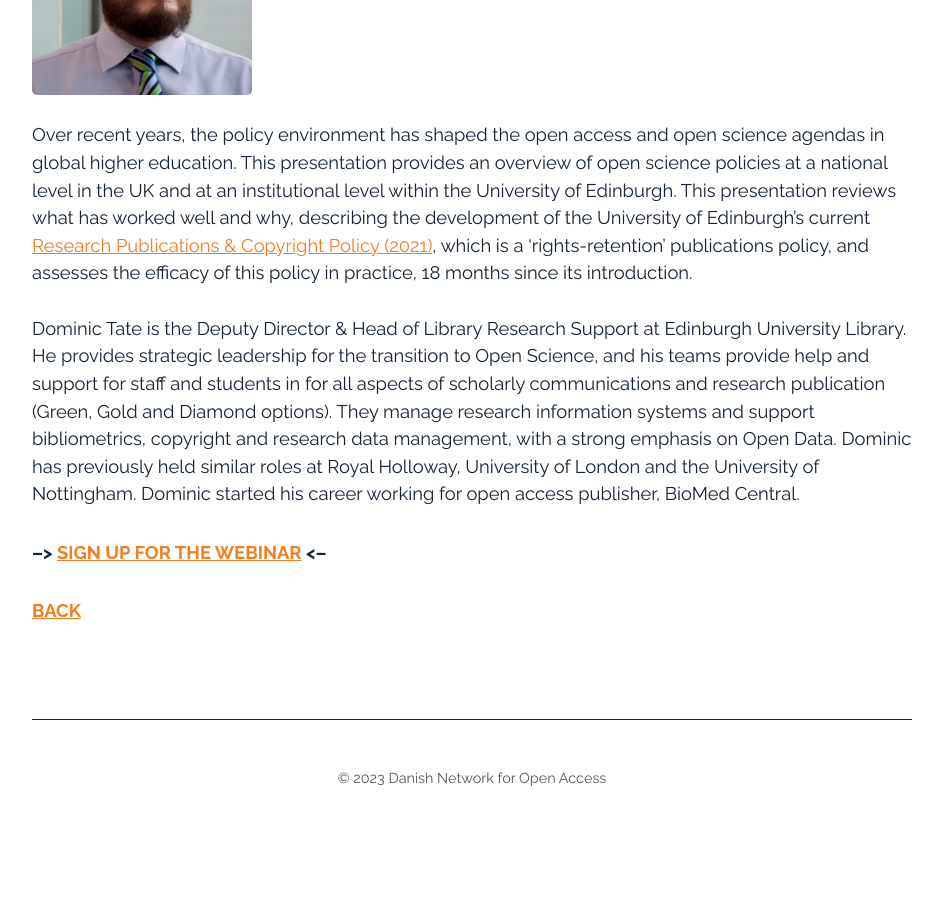
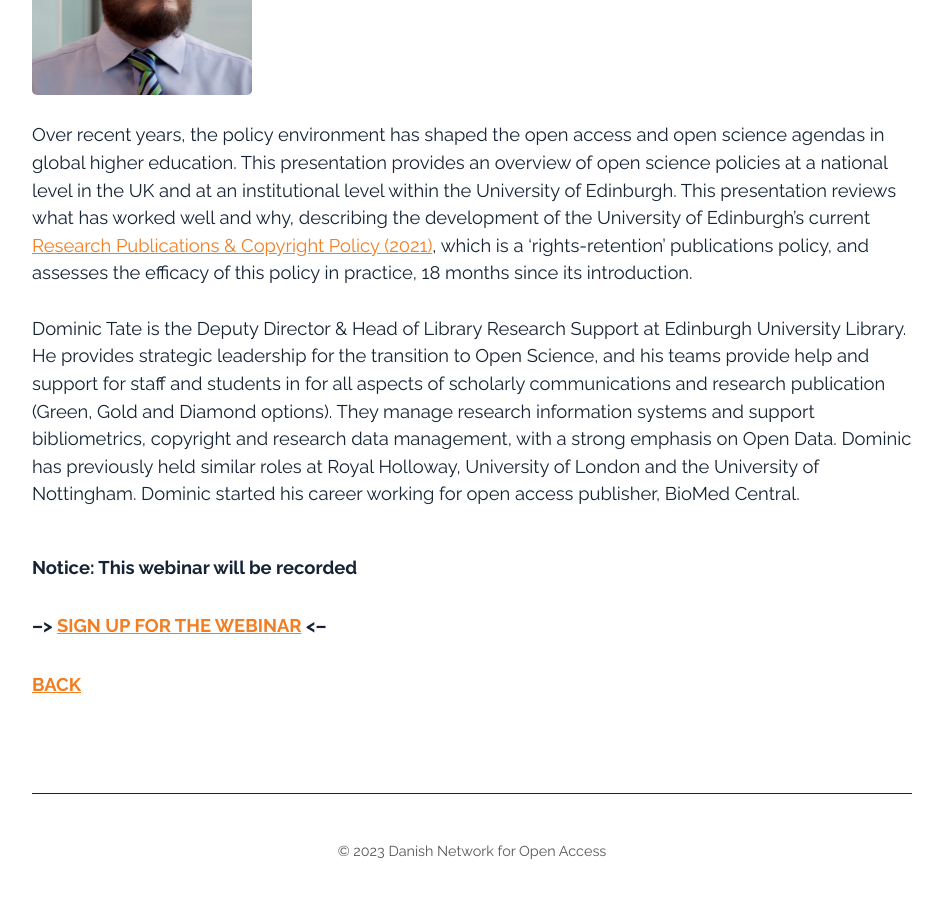
Before and after one commit to openaccess-dk/openaccess-dk.github.io, a Jekyll site: the page built from wednesday_oct_25_2.md, in a window 1280 px wide and 900 px high, scrolled down 747 px. Shown: the whole window, without its empty margins (168-1109 px from the left). Built offline with Jekyll 4.4.1, drawn with Linux system fonts in a browser that asks for light colours; before the commit the page ends 1574 px from its top, so only the background shows below that.

Commit message:
Update wednesday_oct_25_2.md

```diff
--- a/wednesday_oct_25_2.md
+++ b/wednesday_oct_25_2.md
@@ -13,7 +13,9 @@ layout: default
 <img src="/images/Dominic-Tate.jpg" alt="Image coming soon" style="height: 25%; width:25%;"/>
 
 Over recent years, the policy environment has shaped the open access and open science agendas in global higher education. This presentation provides an overview of open science policies at a national level in the UK and at an institutional level within the University of Edinburgh. This presentation reviews what has worked well and why, describing the development of the University of Edinburgh’s current [Research Publications & Copyright Policy (2021)](https://www.ed.ac.uk/information-services/about/policies-and-regulations/research-publications), which is a ‘rights-retention’ publications policy, and assesses the efficacy of this policy in practice, 18 months since its introduction.<br><br>
-Dominic Tate is the Deputy Director & Head of Library Research Support at Edinburgh University Library. He provides strategic leadership for the transition to Open Science, and his teams provide help and support for staff and students in for all aspects of scholarly communications and research publication (Green, Gold and Diamond options). They manage research information systems and support bibliometrics, copyright and research data management, with a strong emphasis on Open Data. Dominic  has previously held similar roles at Royal Holloway, University of London and the University of Nottingham. Dominic started his career working for open access publisher, BioMed Central.
+Dominic Tate is the Deputy Director & Head of Library Research Support at Edinburgh University Library. He provides strategic leadership for the transition to Open Science, and his teams provide help and support for staff and students in for all aspects of scholarly communications and research publication (Green, Gold and Diamond options). They manage research information systems and support bibliometrics, copyright and research data management, with a strong emphasis on Open Data. Dominic  has previously held similar roles at Royal Holloway, University of London and the University of Nottingham. Dominic started his career working for open access publisher, BioMed Central.<br><br>
+
+**Notice: This webinar will be recorded**
 
 ##### --> [SIGN UP FOR THE WEBINAR](https://docs.google.com/forms/d/e/1FAIpQLSeb-o2Ckc-NjKfjKqepei15TZumGzfmWjvhE8Ezf7cGiZqKPg/viewform?usp=sf_link) <--
 
```
